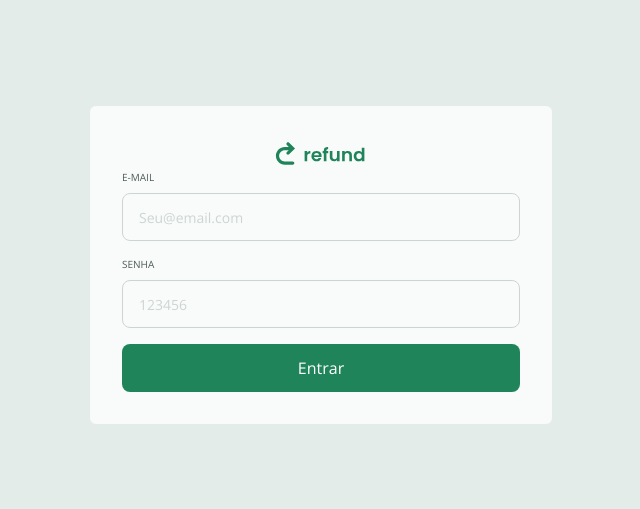
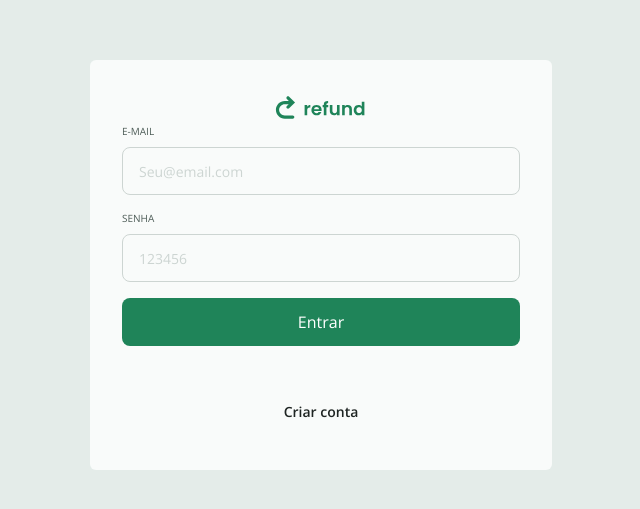
Before and after one commit to Qneji/Refund_react, a React (Vite) app: page / in a window 1280 px wide. Shown: the part 135-644 px from the top of the page, without its empty margins (319-959 px from the left). Built offline with nearby package versions, Linux system fonts and the light colour scheme.

Commit message:
Criando e estilizando o link para "Criar conta"

```diff
--- a/src/pages/SignIn.tsx
+++ b/src/pages/SignIn.tsx
@@ -31,7 +31,11 @@ export function SignIn(){
         onChange={(e) => setPassword(e.target.value)}
       />
 
-      <Button type="submit" isLoading={isLoading} >Entrar</Button>
+      <Button type="submit" isLoading={isLoading} >
+        Entrar
+      </Button>
+
+      <a href="/signup" className="text-sm font-semibold text-gray-100 mt-10 mb-4 text-center hover:text-green-800 transition ease-linear">Criar conta</a>
     </form>
   )
 }
```
